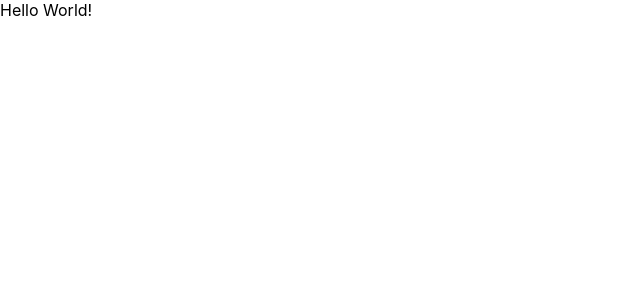
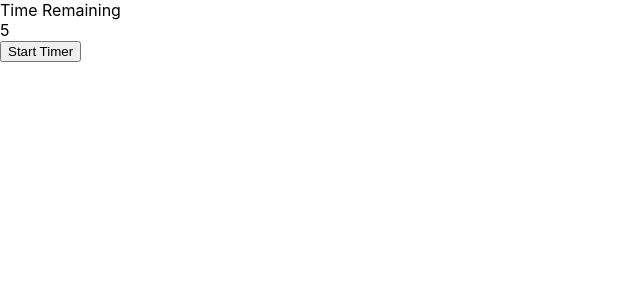
Before and after one commit to corygold-dev/2min.fit, a React (Create React App) app: page / in a window 1280 px wide. Shown: the top 300 px of the page, without its empty margins (0-640 px from the left). Built offline with nearby package versions, Linux system fonts and the light colour scheme; the HTML template or start-up script is replaced by a standard one.

Commit message:
Add basic timer functionality

```diff
--- a/src/App.jsx
+++ b/src/App.jsx
@@ -1,5 +1,11 @@
+import Counter from './components/Counter';
+
 function App() {
-  return <div>Hello World!</div>
+  return (
+    <div>
+      <Counter />
+    </div>
+  );
 }
 
 export default App;
--- /dev/null
+++ b/src/components/Counter.jsx
@@ -0,0 +1,24 @@
+import { useEffect, useState } from 'react';
+
+function Counter() {
+  const [counter, setCounter] = useState(5);
+  const [timerStarted, setTimerStarted] = useState(false);
+  const [heading, setHeading] = useState('Time Remaining');
+  const [buttonContent, setButtonContent] = useState('Start Timer');
+
+  useEffect(() => {
+    timerStarted &&
+      counter > 0 &&
+      setTimeout(() => setCounter(counter - 1), 1000);
+  }, [counter, timerStarted]);
+
+  return (
+    <div>
+      <div>{heading}</div>
+      <div>{counter}</div>
+      <button onClick={setTimerStarted}>{buttonContent}</button>
+    </div>
+  );
+}
+
+export default Counter;
```
